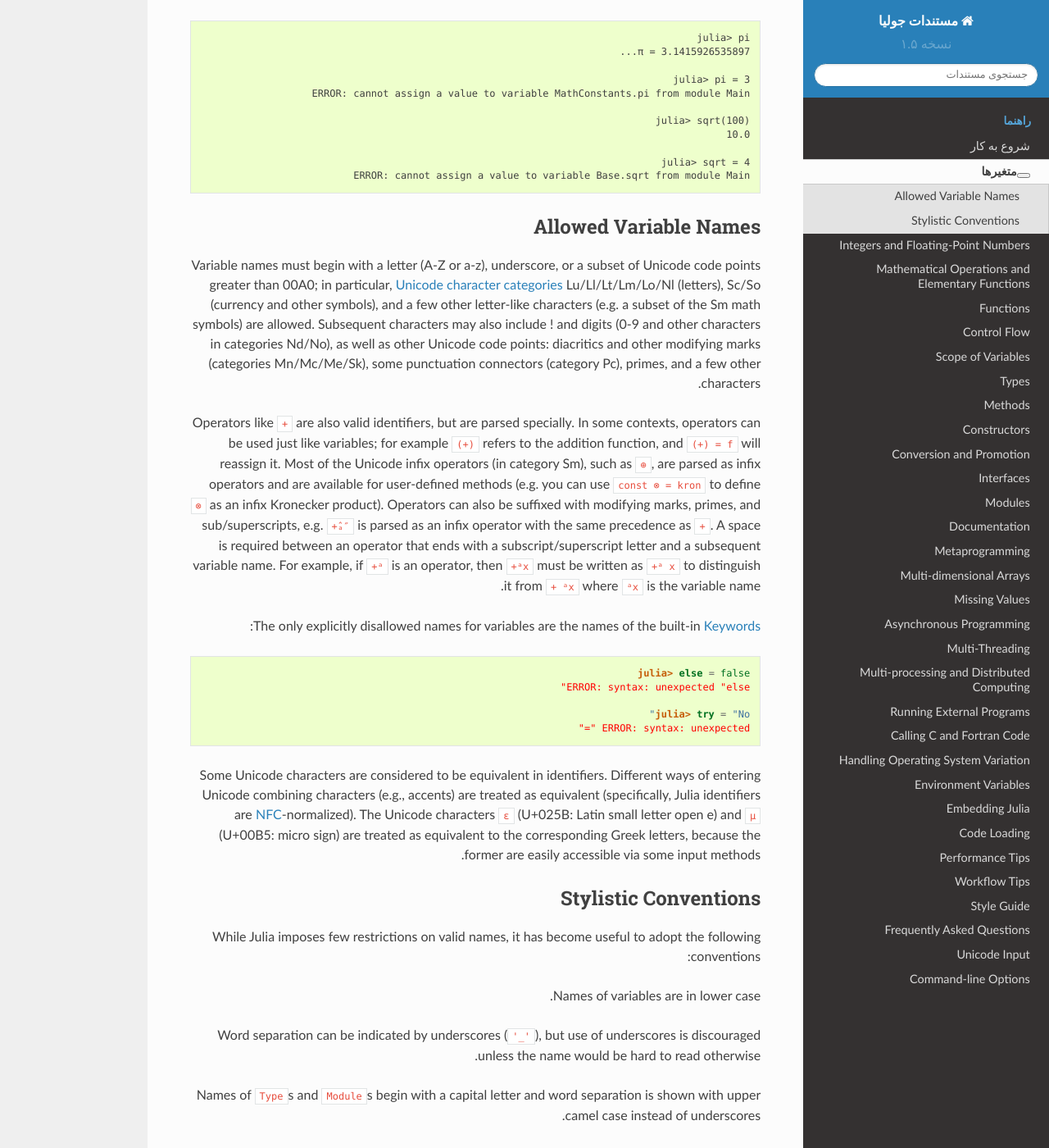
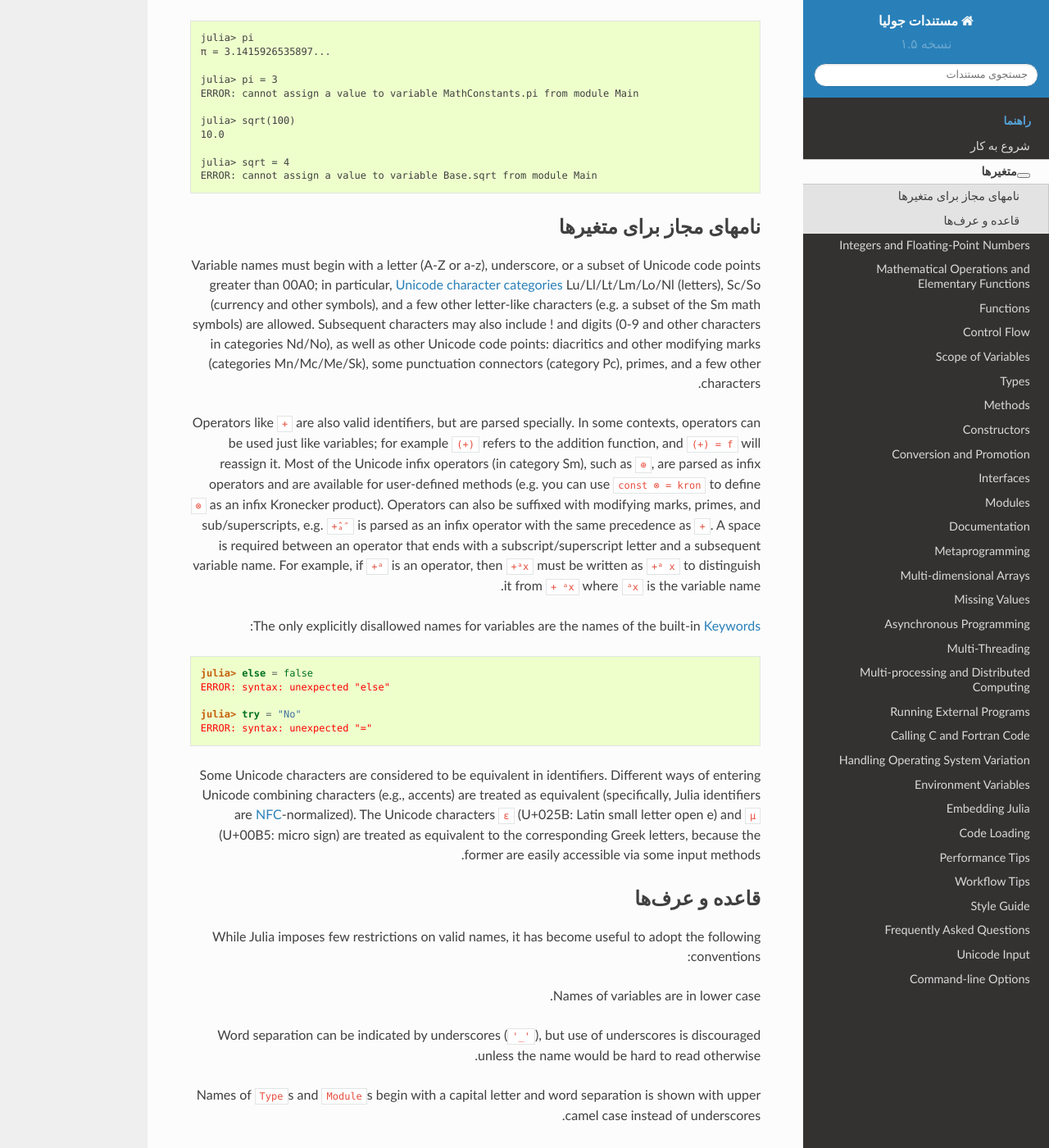
Before and after one commit to AppliedLinearAlgebra-Sharif/julia-docs, a Sphinx documentation site: the page built from docs/manual/variables.md, in a window 1280 px wide and 1400 px high, scrolled down 1556 px. Shown: the whole window at 82% size. Built offline with Sphinx 7.4.7 and the Read the Docs theme 2.0.0, drawn with Linux system fonts in a browser that asks for light colours; pages that are not in the unit, such as notebooks, are missing from menus.

````diff
--- a/docs/manual/variables.md
+++ b/docs/manual/variables.md
@@ -2,6 +2,8 @@
 
 A variable, in Julia, is a name associated (or bound) to a value. It's useful when you want to
 store a value (that you obtained after some math, for example) for later use. For example:
+
+<div dir="ltr">
 
 ```julia-repl
 # Assign the value 10 to the variable x
@@ -21,9 +23,13 @@ julia> x = "Hello World!"
 "Hello World!"
 ```
 
+</div>
+
 Julia provides an extremely flexible system for naming variables. Variable names are case-sensitive,
 and have no semantic meaning (that is, the language will not treat variables differently based
 on their names).
+
+<div dir="ltr">
 
 ```jldoctest
 julia> x = 1.0
@@ -42,7 +48,11 @@ julia> UniversalDeclarationOfHumanRightsStart = "人人生而自由，在尊严
 "人人生而自由，在尊严和权利上一律平等。"
 ```
 
+</div>
+
 Unicode names (in UTF-8 encoding) are allowed:
+
+<div dir="ltr">
 
 ```jldoctest
 julia> δ = 0.00001
@@ -51,6 +61,8 @@ julia> δ = 0.00001
 julia> 안녕하세요 = "Hello"
 "Hello"
 ```
+
+</div>
 
 In the Julia REPL and several other Julia editing environments, you can type many Unicode math
 symbols by typing the backslashed LaTeX symbol name followed by tab. For example, the variable
@@ -61,6 +73,8 @@ then paste the symbol.)
 
 Julia will even let you redefine built-in constants and functions if needed (although
 this is not recommended to avoid potential confusions):
+
+<div dir="ltr">
 
 ```jldoctest
 julia> pi = 3
@@ -73,8 +87,12 @@ julia> sqrt = 4
 4
 ```
 
+</div>
+
 However, if you try to redefine a built-in constant or function already in use, Julia will give
 you an error:
+
+<div dir="ltr">
 
 ```jldoctest
 julia> pi
@@ -90,7 +108,9 @@ julia> sqrt = 4
 ERROR: cannot assign a value to variable Base.sqrt from module Main
 ```
 
-## Allowed Variable Names
+</div>
+
+## نامهای مجاز برای متغیرها
 
 Variable names must begin with a letter (A-Z or a-z), underscore, or a subset of Unicode code
 points greater than 00A0; in particular, [Unicode character categories](http://www.fileformat.info/info/unicode/category/index.htm)
@@ -112,6 +132,8 @@ it from `+ ᵃx` where `ᵃx` is the variable name.
 
 The only explicitly disallowed names for variables are the names of the built-in [Keywords](@ref):
 
+<div dir="ltr">
+
 ```julia-repl
 julia> else = false
 ERROR: syntax: unexpected "else"
@@ -120,6 +142,8 @@ julia> try = "No"
 ERROR: syntax: unexpected "="
 ```
 
+</div>
+
 Some Unicode characters are considered to be equivalent in identifiers.
 Different ways of entering Unicode combining characters (e.g., accents)
 are treated as equivalent (specifically, Julia identifiers are [NFC](http://www.macchiato.com/unicode/nfc-faq)-normalized).
@@ -127,7 +151,7 @@ The Unicode characters `ɛ` (U+025B: Latin small letter open e)
 and `µ` (U+00B5: micro sign) are treated as equivalent to the corresponding
 Greek letters, because the former are easily accessible via some input methods.
 
-## Stylistic Conventions
+## قاعده و عرف‌ها
 
 While Julia imposes few restrictions on valid names, it has become useful to adopt the following
 conventions:
````
Also changed, not shown: docs/manual/getting-started.md (+7 -8 lines).
